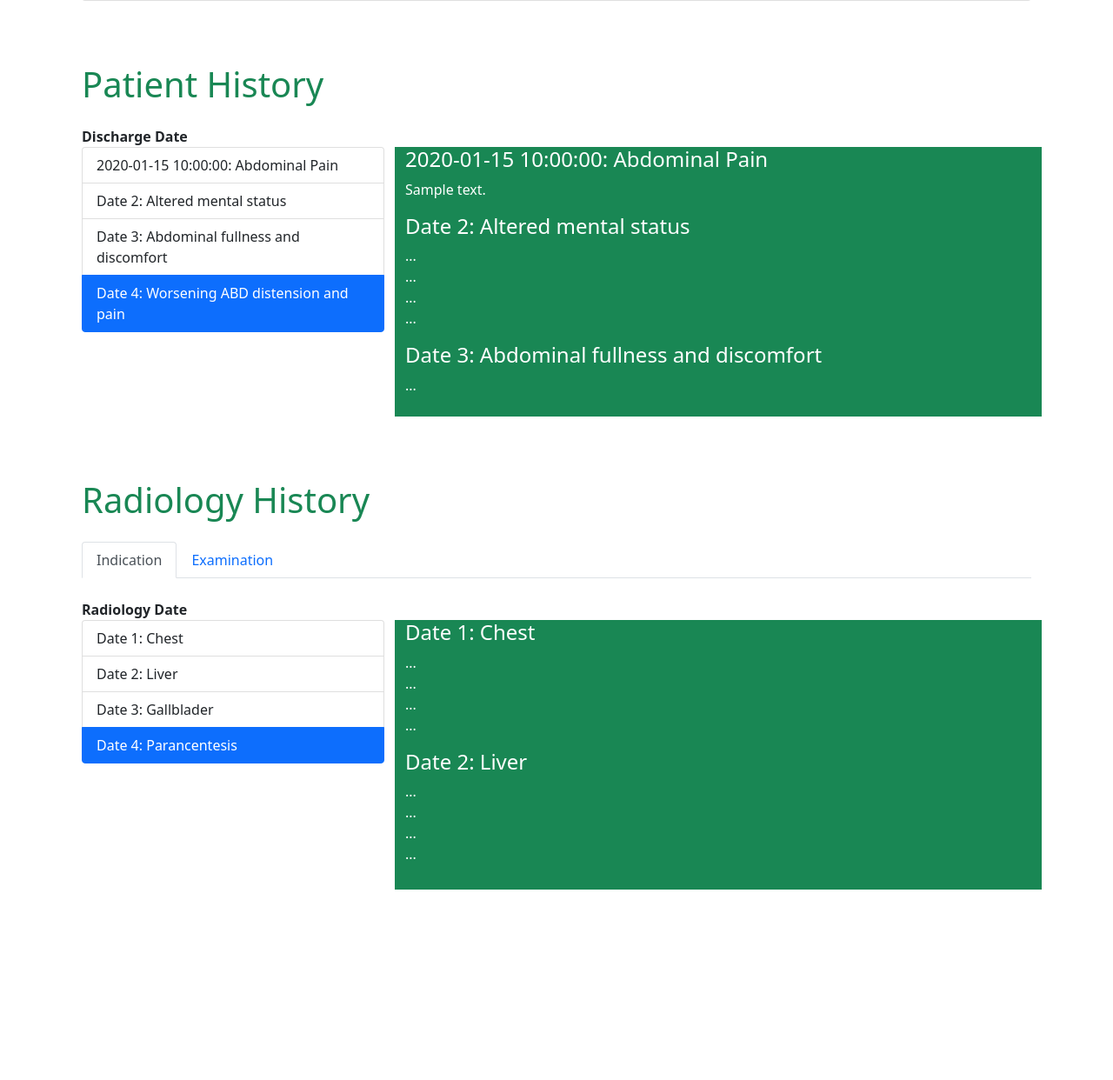
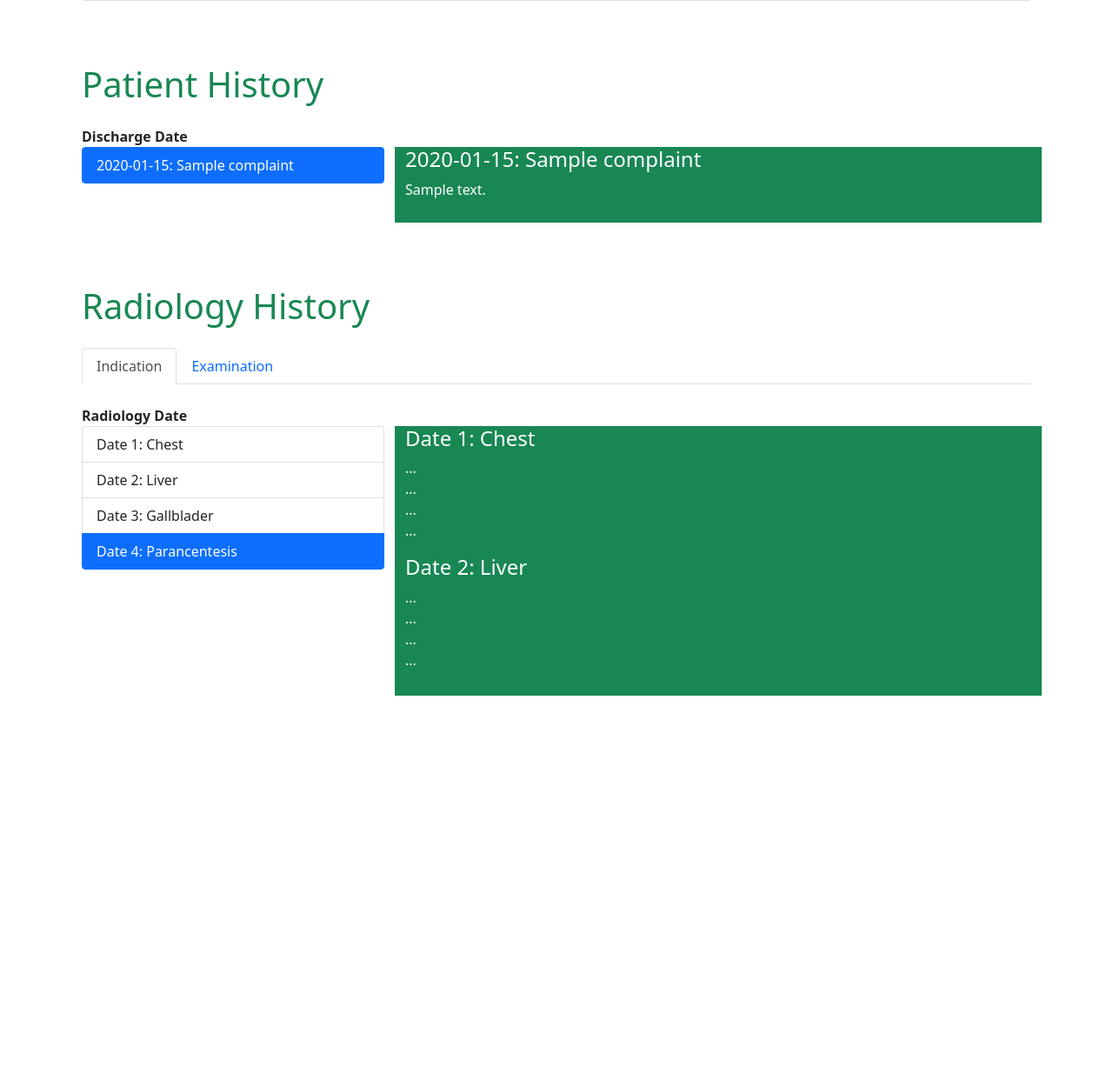
Before and after one commit to olie0001/medical_summary_fit3164, a Flask app: template patient_history/templates/index.html in a window 1280 px wide. Shown: the part 352-1594 px from the top of the page at 87% size. After the commit the page ends 1152 px from the top, so only its background shows below. Run offline with Flask 3, Linux system fonts and the light colour scheme; the template is opened without the code that fills it: most values are stand-ins (such as "Sample title", 1, 10 or a date in 2020).

Commit message:
loop through one patient's note, with help of pei_test code. also added chief complaint extraction function

```diff
--- a/patient_history/app.py
+++ b/patient_history/app.py
@@ -1,44 +1,59 @@
 from flask import Flask, render_template
 from flask_sqlalchemy import SQLAlchemy
 from transformers import AutoTokenizer, BertLMHeadModel
+import re
 
-# NLP code
 def summarise(note):
-    # BERT's microsoft/BiomedNLP-BiomedBERT-base-uncased-abstract model
     model_name = "microsoft/BiomedNLP-BiomedBERT-base-uncased-abstract"
     model = BertLMHeadModel.from_pretrained(model_name, is_decoder=True)
     tokenizer = AutoTokenizer.from_pretrained(model_name)
 
-    # Tokenize the medical note using the this model and summarise the note
     inputs = tokenizer.encode("summarize: " + note, return_tensors="pt", max_length=512, truncation=True)
     summary_ids = model.generate(inputs, max_length=513, min_length=50, num_beams=4, early_stopping=True)
+
     summary = tokenizer.decode(summary_ids[0], skip_special_tokens=True)
-
     return summary
 
+def chief_complaint(note):
+    complaint = re.search(r'chief complaint\s*:\s*(.*?)(major surgical|history of present illness|$)', note, re.IGNORECASE)
+    if complaint:
+        return complaint.group(1).strip()
+    else:
+        return None
+
 app = Flask(__name__)
-
-# Configure the SQLAlchemy part to connect to the PostgreSQL database
 app.config['SQLALCHEMY_DATABASE_URI'] = 'postgresql://postgres:ds12@localhost/patient_note'
 app.config['SQLALCHEMY_TRACK_MODIFICATIONS'] = False
-
-# Initialize the database connection
 db = SQLAlchemy(app)
 
-# Define your database model
-class DischargeFirst10(db.Model):
-    __tablename__ = 'discharge_first_10'  # Your table name
-    note_id = db.Column(db.String(), primary_key=True)  # Assuming note_id is the primary key
-    text = db.Column(db.Text)  # Assuming 'text' is the name of the column to retrieve
+class DischargeData(db.Model):
+    __tablename__ = 'discharge_data'
+    note_id = db.Column(db.String(), primary_key=True)
+    storetime = db.Column(db.Date)
+    subject_id = db.Column(db.String(8), nullable=False)
+    text = db.Column(db.Text)
 
 @app.route('/')
 def index():
-    # Query the first 'text' entry from the discharge_first_10 table
-    note_entry = DischargeFirst10.query.first()
-    medical_note = note_entry.text
-    # Call the summarisation function
-    note = summarise(medical_note)
-    return render_template('index.html', medical_note=note)
+    # Patient
+    subject_id = '10000032'
+
+    # Patient History
+    discharge_entries = DischargeData.query.filter_by(subject_id=subject_id).all()
+    discharge_arr = []
+    for entry in discharge_entries:
+        unsummarised_note = entry.text
+        summarised_note = summarise(unsummarised_note)
+        complaint = chief_complaint(summarised_note)
+        entry_data = {
+            'note_id': entry.note_id,
+            'storetime': entry.storetime,
+            'complaint': complaint,
+            'text': summarised_note,
+        }
+        discharge_arr.append(entry_data)
+
+    return render_template('index.html', discharge_arr=discharge_arr)
 
 if __name__ == '__main__':
     app.run(debug=True)
--- a/patient_history/templates/index.html
+++ b/patient_history/templates/index.html
@@ -1,5 +1,3 @@
-<!--{{ medical_note }}-->
-
 <!DOCTYPE HTML>
 
 <html lang="en">
@@ -26,7 +24,6 @@
   </head>
 
   <body>
-    <!--NAV BAR-->
     <header>
         <nav class="navbar navbar-expand navbar-dark bg-success">
             <!--Heading-->
@@ -93,42 +90,27 @@
             </div>
             <div class="row">
                 <strong>Discharge Date</strong>
-                <!--Timeline-->
                 <div class="col-4">
-                    <div id="list-1" class="list-group ">
-                        <a class="list-group-item list-group-item-action" href="#list-item-1">
-                            {{ date }}: Abdominal Pain
-                        </a>
-                        <a class="list-group-item list-group-item-action" href="#list-item-2">
-                            Date 2: Altered mental status
-                        </a>
-                        <a class="list-group-item list-group-item-action" href="#list-item-3">
-                            Date 3: Abdominal fullness and discomfort
-                        </a>
-                        <a class="list-group-item list-group-item-action" href="#list-item-4">
-                            Date 4: Worsening ABD distension and pain
-                        </a>
+                    <div id="discharge-list" class="list-group ">
+                        {% for discharge in discharge_arr %}
+                            <a class="list-group-item list-group-item-action" href="#discharge-{{ loop.index }}">
+                                {{ discharge.storetime if discharge.storetime else 'N/A' }}: {{ discharge.complaint }}
+                            </a>
+                        {% else %}
+                            <div>No discharge records found</div>
+                        {% endfor %}
                     </div>
                 </div>
-                <!--Medical Note-->
                 <div class="col-8 text-bg-success">
-                    <div data-bs-spy="scroll" data-bs-target="#list-1" data-bs-smooth-scroll="true" class="scrollspy-example" tabindex="0">
-                        <h4 id="list-item-1">{{ date }}: Abdominal Pain</h4>
-                        <p>
-                            {{ medical_note }}
-                        </p>
-                        <h4 id="list-item-2">Date 2: Altered mental status</h4>
-                        <p>
-                            ...<br>...<br>...<br>...<br>
-                        </p>
-                        <h4 id="list-item-3">Date 3: Abdominal fullness and discomfort</h4>
-                        <p>
-                            ...<br>...<br>...<br>...<br>
-                        </p>
-                        <h4 id="list-item-4">Date 4: Worsening ABD distension and pain</h4>
-                        <p>
-                            ...<br>...<br>...<br>...<br>
-                        </p>
+                    <div data-bs-spy="scroll" data-bs-target="#discharge-list" data-bs-smooth-scroll="true" class="scrollspy-example" tabindex="0">
+                        {% for discharge in discharge_arr %}
+                            <h4 id="discharge-{{ loop.index }}">{{ discharge.storetime if discharge.storetime else 'N/A' }}: {{ discharge.complaint }}</h4>
+                            <p>
+                                {{ discharge.text }}
+                            </p>
+                        {% else %}
+                            <div>No discharge records found</div>
+                        {% endfor %}
                     </div>
                 </div>
             </div>
@@ -190,6 +172,7 @@
                     </div>
                 </div>
             </div>
+            <!--Examination-->
             <div id="Examination" class="tab-pane fade">
                 <br>
                 <div class="row">
```
